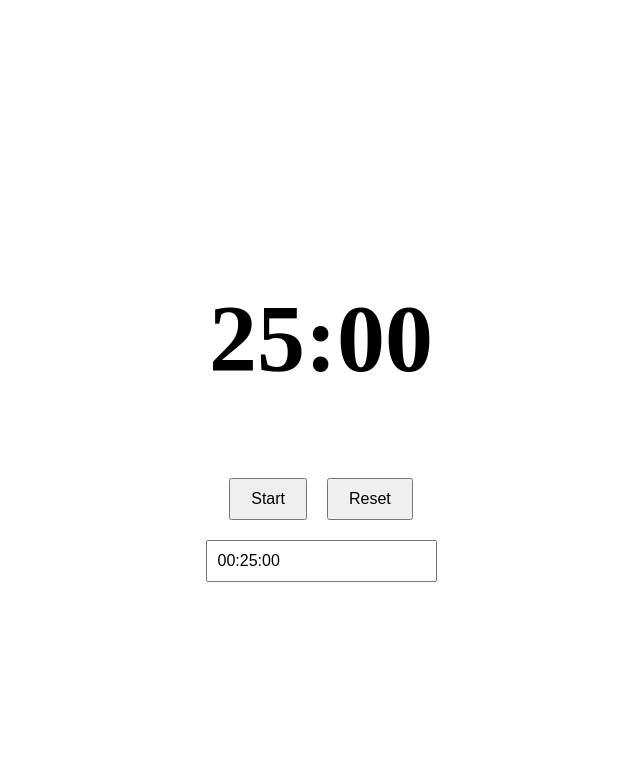
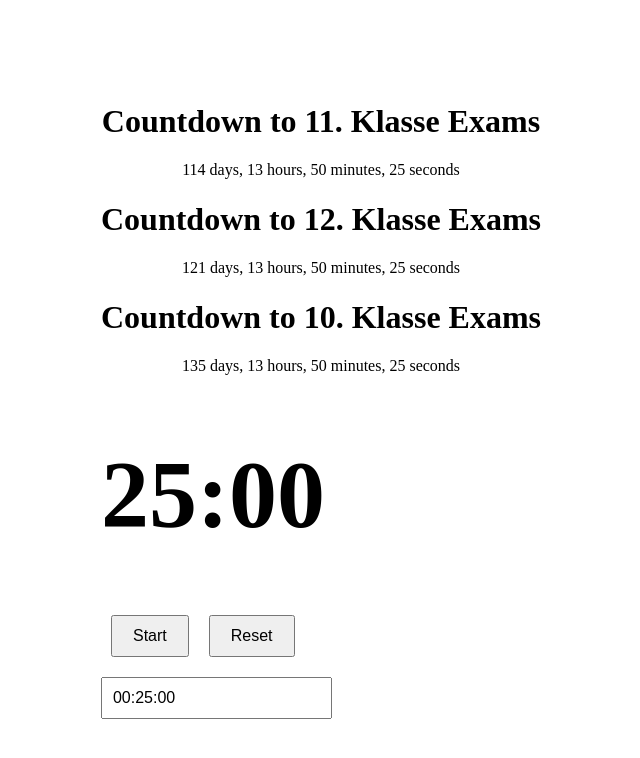
Before and after one commit to LionelWirz/AchtungFertigFOS_PWA, a React (Vite) app: page / in a window 1280 px wide. Shown: the top 758 px of the page, without its empty margins (319-959 px from the left). Built offline with nearby package versions, Linux system fonts and the light colour scheme.

Commit message:
DoomsDayWatch added

```diff
--- a/src/App.jsx
+++ b/src/App.jsx
@@ -1,6 +1,6 @@
-// App.js
 import React, { useState, useEffect } from 'react';
 import Timer from './Timer';
+import Doomsday from './Doomsday';
 
 function App() {
   const [time, setTime] = useState(1500); // Initial time in seconds (25 minutes)
@@ -67,7 +67,8 @@ function App() {
   };
 
   return (
-    <div className="app">
+    <div className="App">
+      <Doomsday />
       <Timer time={time} />
       <div className="controls">
         <button onClick={handleToggle}>
--- /dev/null
+++ b/src/Doomsday.jsx
@@ -0,0 +1,54 @@
+import React, { useState, useEffect } from 'react';
+
+// Helper function to calculate the remaining time
+const calculateTimeLeft = (targetDate) => {
+  const difference = +new Date(targetDate) - +new Date();
+  let timeLeft = {};
+
+  if (difference > 0) {
+    timeLeft = {
+      days: Math.floor(difference / (1000 * 60 * 60 * 24)),
+      hours: Math.floor((difference / (1000 * 60 * 60)) % 24),
+      minutes: Math.floor((difference / 1000 / 60) % 60),
+      seconds: Math.floor((difference / 1000) % 60)
+    };
+  }
+
+  return timeLeft;
+};
+
+const Doomsday = () => {
+  const [timeLeft11, setTimeLeft11] = useState(calculateTimeLeft('2024-05-31T12:00:00'));
+  const [timeLeft12, setTimeLeft12] = useState(calculateTimeLeft('2024-06-07T12:00:00'));
+  const [timeLeft10, setTimeLeft10] = useState(calculateTimeLeft('2024-06-21T12:00:00'));
+
+  useEffect(() => {
+    const timer = setTimeout(() => {
+      setTimeLeft11(calculateTimeLeft('2024-05-31T12:00:00'));
+      setTimeLeft12(calculateTimeLeft('2024-06-07T12:00:00'));
+      setTimeLeft10(calculateTimeLeft('2024-06-21T12:00:00'));
+    }, 1000);
+
+    // Clear the interval when the component unmounts
+    return () => clearTimeout(timer);
+  }, [timeLeft11, timeLeft12, timeLeft10]);
+
+  const renderTimeLeft = (timeLeft) => {
+    return timeLeft.days !== undefined ?
+      `${timeLeft.days} days, ${timeLeft.hours} hours, ${timeLeft.minutes} minutes, ${timeLeft.seconds} seconds` :
+      'Time is up!';
+  };
+
+  return (
+    <div className="app">
+      <h1>Countdown to 11. Klasse Exams</h1>
+      <div className="time">{renderTimeLeft(timeLeft11)}</div>
+      <h1>Countdown to 12. Klasse Exams</h1>
+      <div className="time">{renderTimeLeft(timeLeft12)}</div>
+      <h1>Countdown to 10. Klasse Exams</h1>
+      <div className="time">{renderTimeLeft(timeLeft10)}</div>
+    </div>
+  );
+};
+
+export default Doomsday;
```
